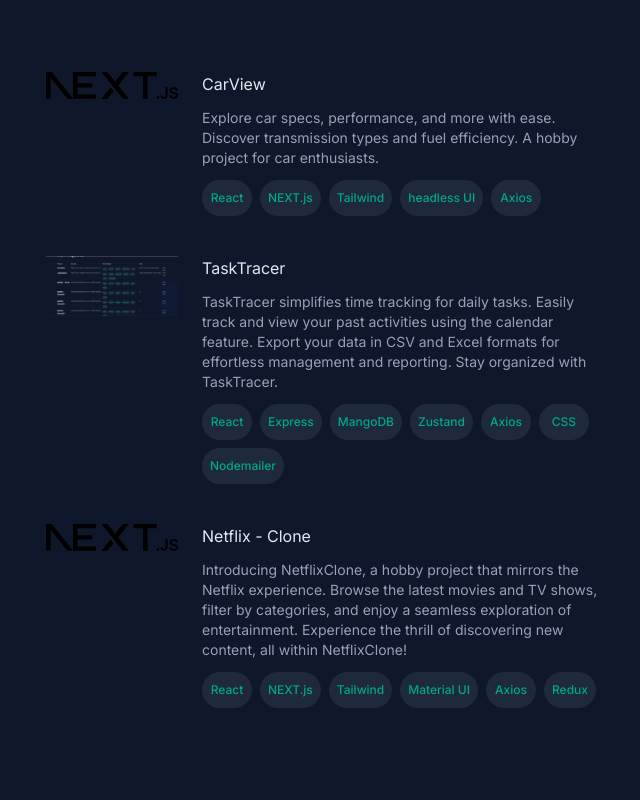
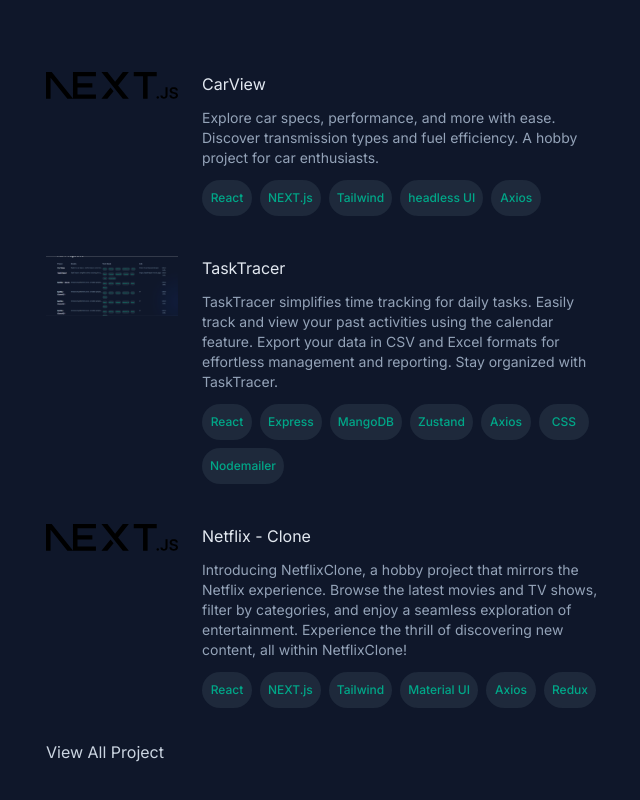
Before and after one commit to Kalpesh-11/portfolio, a Next.js app: page / in a window 1280 px wide. Shown: the part 1088-1888 px from the top of the page, without its empty margins (602-1242 px from the left). Built offline with nearby package versions, Linux system fonts and the light colour scheme.

Commit message:
Updated: eslint

```diff
--- a/components/ProjectsWrap.tsx
+++ b/components/ProjectsWrap.tsx
@@ -1,8 +1,7 @@
 import projects from "@/constants/projects";
 import { ProjectCard } from "@/components";
+import Link from "next/link";
 export default function ProjectsWrap() {
-  // console.log(featuredProjectList());
-
   return (
     <>
       {projects.map((project, index) => {
@@ -19,6 +18,12 @@ export default function ProjectsWrap() {
           );
         }
       })}
+      <Link
+        href="projects"
+        className="text-slate-300 hover:text-highlight transition-colors"
+      >
+        View All Project
+      </Link>
     </>
   );
 }
```
Also changed, not shown: .eslintrc.json.
